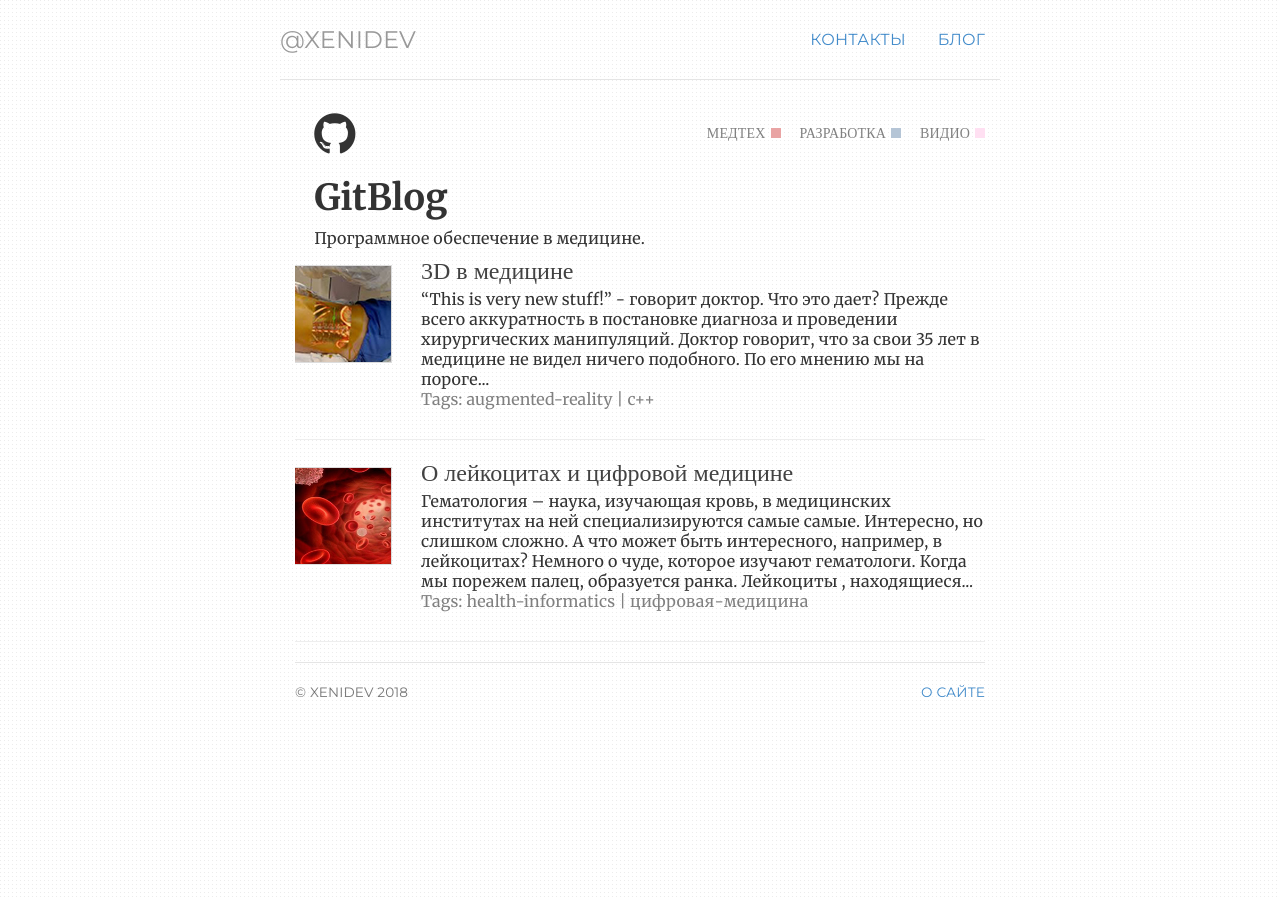
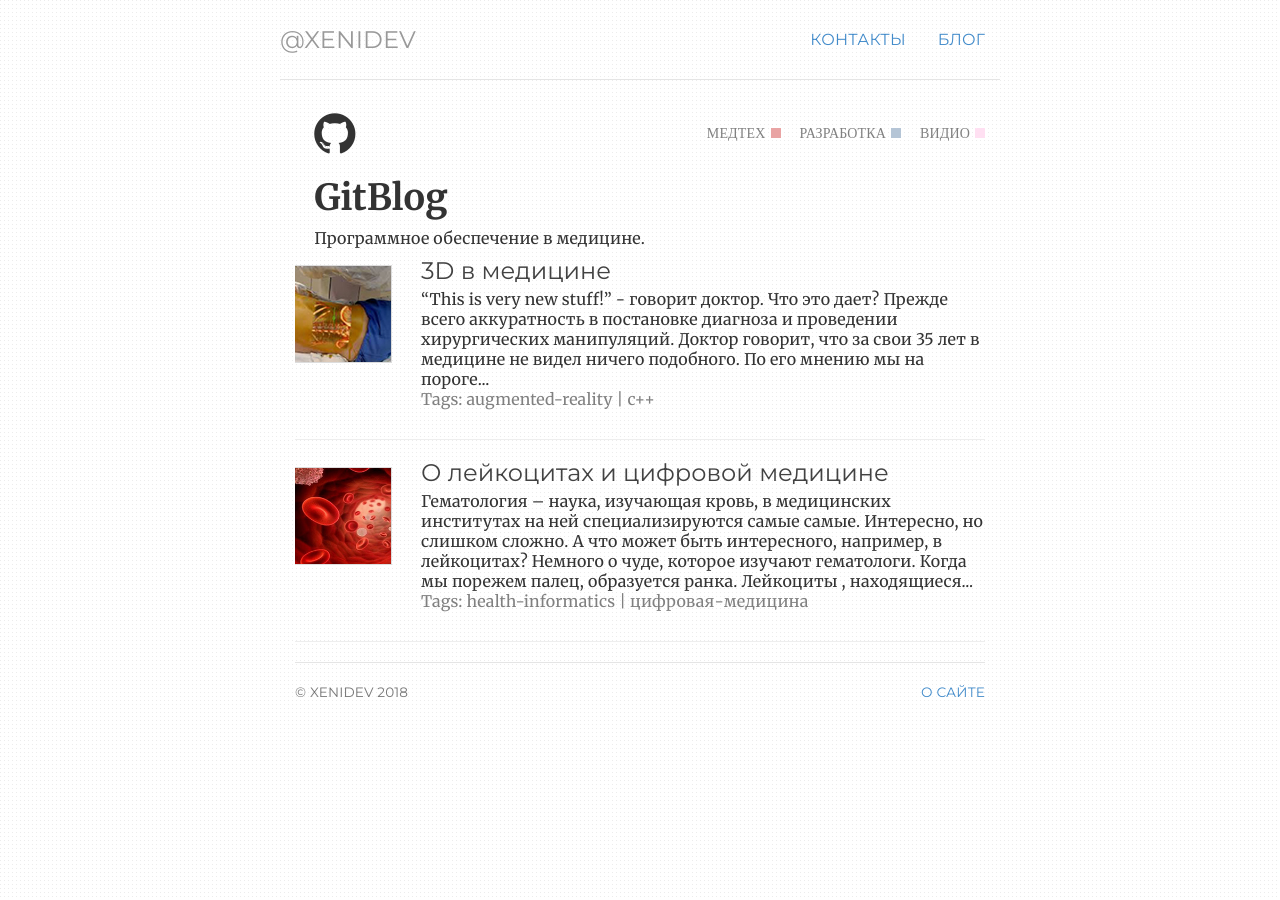
Before and after one commit to ValeraS/xenidev.github.io, a Jekyll site: the page built from notes/medtech.html, in a window 1280 px wide. Built offline with Jekyll 4.4.1, drawn with Linux system fonts in a browser that asks for light colours.

Commit message:
Update style.css

```diff
--- a/css/style.css
+++ b/css/style.css
@@ -36,7 +36,15 @@ font-weight: 400;
 
 }
 
+h5 {
+ font-size: 20px;
+   font-weight: 500;
+   letter-spacing: .005em;
+   line-height: 26px;
 
+
+
+}
 
 /* Masthead */
 
@@ -301,10 +309,11 @@ a.en {
 
     color: #424242;
     margin-bottom: 24px;
-  font-family: "Google Sans";
+
 
     box-sizing: border-box;
   text-decoration: none;
+font-family: 'Montserrat', Helvetica, sans-serif;
 
 }
 
```
